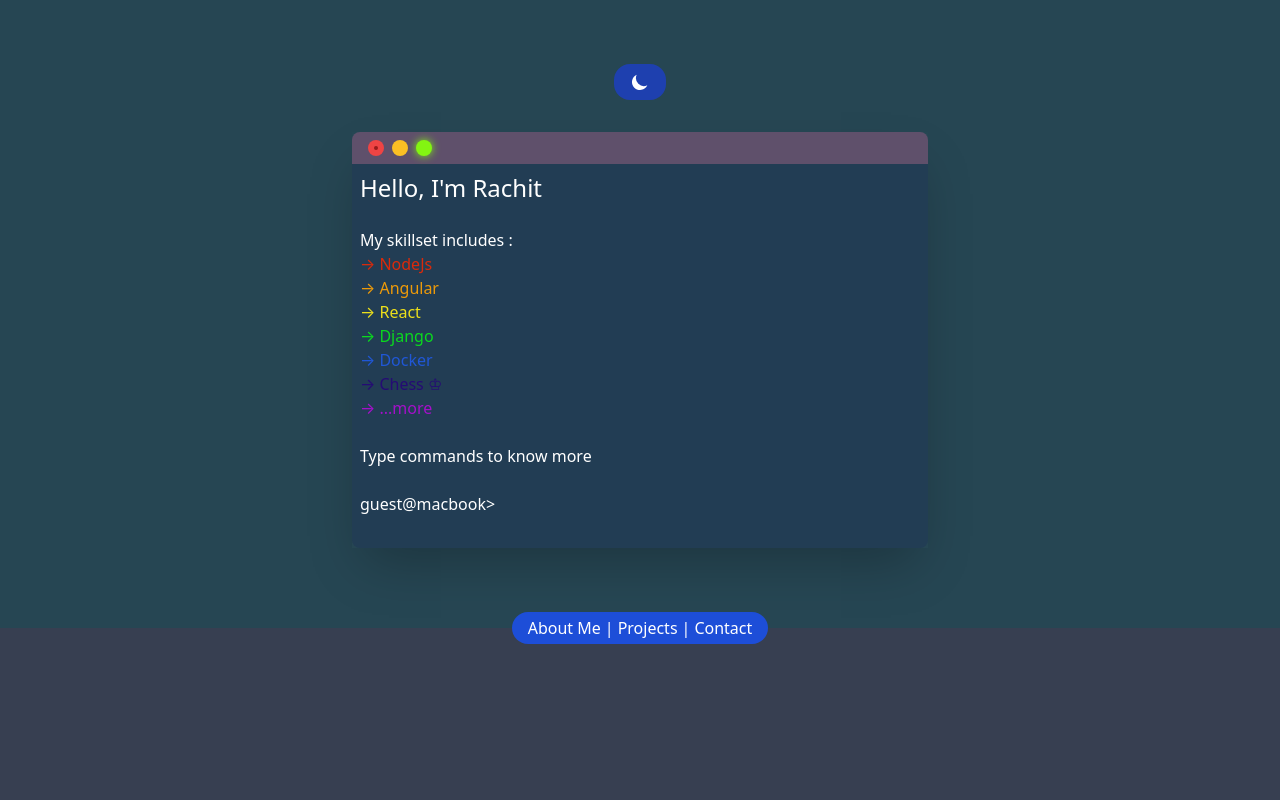
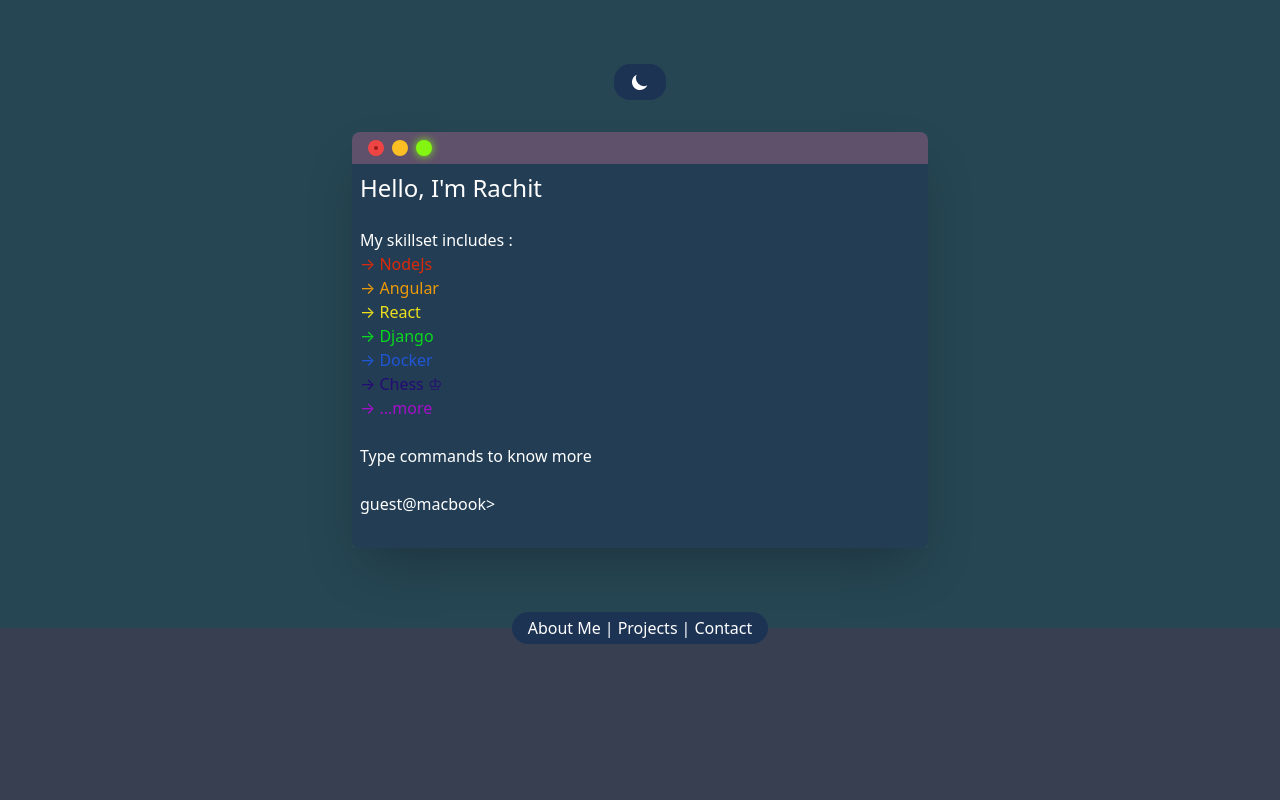
Before and after one commit to itsmerachit/portfolio, a React (Create React App) app: page / in a window 1280 px wide. Shown: the top 800 px of the page. Built offline with nearby package versions, Linux system fonts and the light colour scheme.

Commit message:
updated color sheme classnames

```diff
--- a/src/components/aboutme/aboutme.js
+++ b/src/components/aboutme/aboutme.js
@@ -3,7 +3,7 @@
 export default function AboutMe({darkMode}) {
     return (
         <div className={"flex flex-col items-center mt-20 w-screen h-96 " + (darkMode?"dark-about":"light-about")}>
-            <div className={"flex items-center justify-center pill " + (darkMode?"bg-blue-700 text-white":"bg-white-400 text-black")}>
+            <div className={"flex items-center justify-center pill " + (darkMode?" pill-bg-dark text-white ":" pill-bg-white text-black ")}>
                 <div className="pill-options pr-1"> About Me</div>|
                 <div className="pill-options px-1">Projects</div>|
                 <div className="pill-options pl-1">Contact</div>
--- a/src/components/darky/darky.js
+++ b/src/components/darky/darky.js
@@ -3,7 +3,7 @@
   return (
     <div className="dark-mode-btn">
       <button
-        className={"text-white py-2 px-4 rounded-2xl relative bottom-8 " + (darkMode?"bg-blue-800":"bg-blue-500")}
+        className={"text-white py-2 px-4 rounded-2xl relative bottom-8 " + (darkMode?"btn-dark":"btn-light")}
         onClick={() => {
           setDarkMode(!darkMode);
         }}>
```
